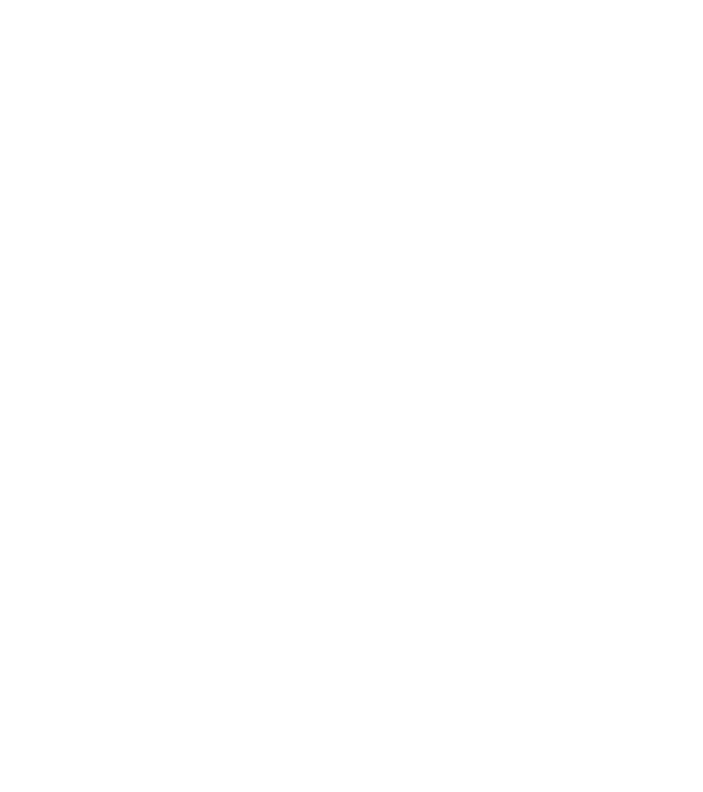
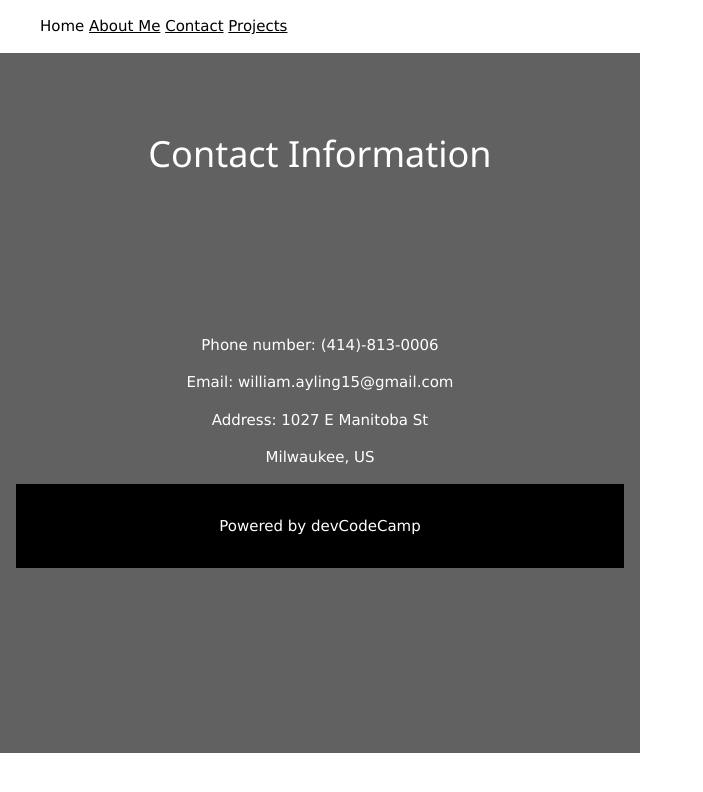
Before and after one commit to WAyling1021/MyWebSite-, a plain HTML site: page Contact.html in a window 1280 px wide. Shown: the whole page, without its empty margins (0-703 px from the left). Drawn offline with nearby package versions, Linux system fonts and the light colour scheme.

Commit message:
fixed nav bar spacing conflict in files

```diff
--- a/Contact.html
+++ b/Contact.html
@@ -1,9 +1,40 @@
 <!DOCTYPE html>
 <html>
-<head>
-	<title></title>
-</head>
-<body>
+<title>W3.CSS Template</title>
+<meta charset="UTF-8">
+<meta name="viewport" content="width=device-width, initial-scale=1">
+<link rel="stylesheet" href="https://www.w3schools.com/w3css/4/w3.css">
+<body class="w3-content" style="max-width:1300px">
+
+
+<section>
+<!-- Navbar -->
+<nav>
+    <ul>
+      <div class="topnav">
+<a class="home.html">Home</a>
+<a href="aboutMe.html">About Me</a>
+<a href="contact.html">Contact</a>
+<a href="projects.html">Projects</a>
+    </ul>
+  </nav>
+
+<!-- Third Grid: Swing By & Contact -->
+<div class="w3-row" id="contact">
+  <div class="w3-half w3-dark-grey w3-container w3-center" style="height:700px">
+    <div class="w3-padding-64">
+      <h1>Contact Information</h1>
+    </div>
+    <div class="w3-padding-64">
+      <p>Phone number: (414)-813-0006</p>
+      <p>Email: william.ayling15@gmail.com</p>
+      <p>Address: 1027 E Manitoba St</p>
+      <p>Milwaukee, US</p>
+
+<!-- Footer -->
+<footer class="w3-container w3-black w3-padding-16">
+  <p>Powered by devCodeCamp
+</footer>
 
 </body>
 </html>
```
Also changed, not shown: Aboutme.html (+2 -2 lines), index.html (+6 -4 lines).
